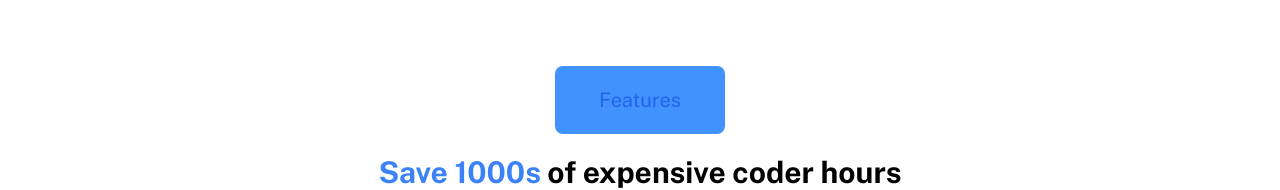
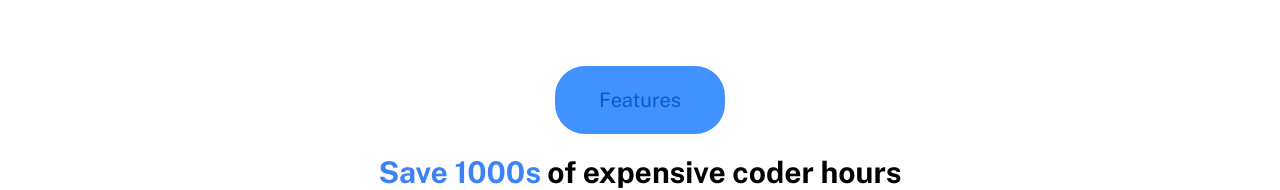
Before and after one commit to ay690/Xerocodee, a React (Vite) app: page / in a window 1280 px wide. Shown: the part 1236-1426 px from the top of the page. Built offline with nearby package versions, Linux system fonts and the light colour scheme.

Commit message:
border radius adjustments

```diff
--- a/src/components/Features.jsx
+++ b/src/components/Features.jsx
@@ -26,7 +26,7 @@ const Features = () => {
     <div className="w-full bg-white py-[50px]">
       <div className="md:max-w-[1400px] m-auto max-w-[600px] px-4 md:px-0">
         <div className="flex justify-center items-center">
-          <p className="bg-[#4192FF] rounded-lg text-center text-blue-600 text-xl py-5 w-[170px]">
+          <p className="bg-[#4192FF] rounded-[30px] text-center text-[#0C5BC6] text-xl py-5 w-[170px]">
             Features
           </p>
         </div>
--- a/src/components/NewsLetter.jsx
+++ b/src/components/NewsLetter.jsx
@@ -3,7 +3,7 @@ import { Arrow, Plane } from "../assets";
 
 const NewsLetter = () => {
   return (
-    <div className="w-full bg-[#90BFFF] rounded-xl py-[50px]">
+    <div className="w-full bg-[#90BFFF] rounded-[50px] py-[50px]">
       <div className="md:max-w-[800px] m-auto max-w-[600px] px-4 md:px-0">
         <div className="flex justify-center items-center mb-[50px]">
           <img alt="Plane" src={Plane} />
```
